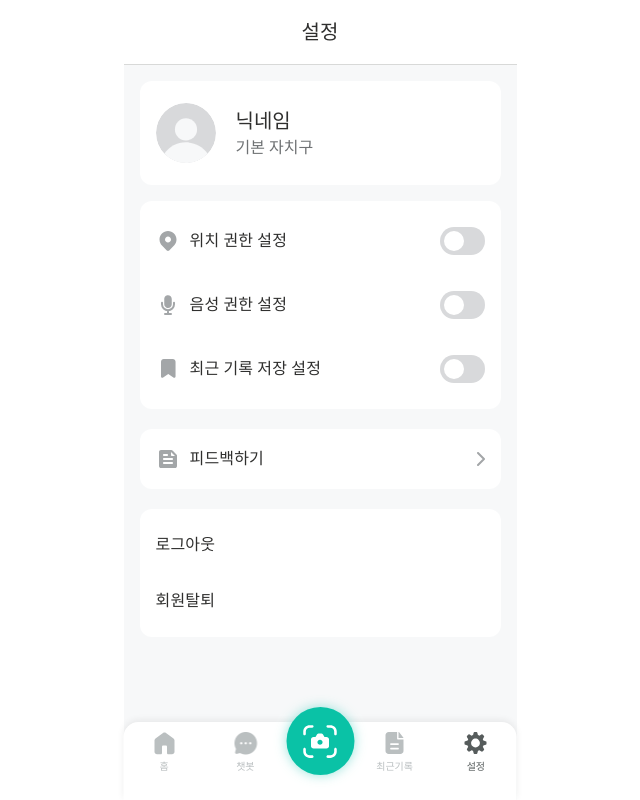
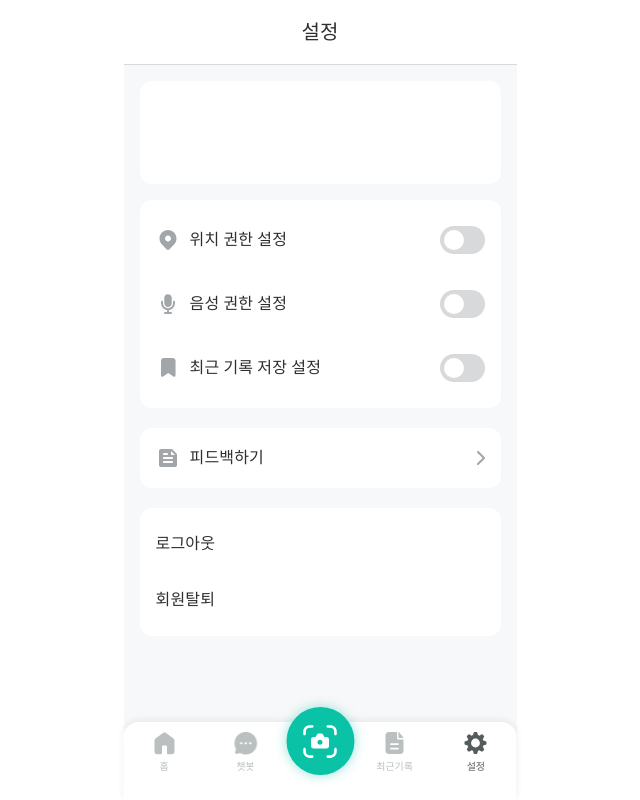
Before and after one commit to 9oormthon-univ/2025_SEASONTHON_TEAM_75_FE, a React (Vite) app: page /setting in a window 1280 px wide. Shown: the whole page, without its empty margins (320-960 px from the left). Built offline with nearby package versions, Linux system fonts and the light colour scheme; no server answers; a web font is replaced by a local one; what react-chatbot-kit would draw is missing.

Commit message:
🐛 프로필 불러오기 전 빈 값으로 변경

```diff
--- a/src/routes/setting/Setting.tsx
+++ b/src/routes/setting/Setting.tsx
@@ -1,6 +1,5 @@
 import Header from "@components/Header";
 import * as S from "./SettingStyle";
-import ProfileImg from "@assets/profile.svg";
 import ToggleListItem from "@components/setting/ToggleListItem";
 import FeedbackIcon from "@assets/setting_feedback.svg";
 import ArrowIcon from "@assets/history_arrow.svg";
@@ -52,7 +51,7 @@ const Setting = () => {
 
   // 프로필
   const [me, setMe] = useState<User | null>(null);
-  const [imgSrc, setImgSrc] = useState<string>(ProfileImg);
+  const [imgSrc, setImgSrc] = useState<string | null>(null);
 
   // 자치구
   const [defaultDistrict, setDefaultDistrict] = useState<string>("");
@@ -63,7 +62,7 @@ const Setting = () => {
         const { data } = await apiClient.get<UserResponse>("/api/v1/users/me");
 
         setMe(data.data);
-        setImgSrc(data.data.profileImageUrl || ProfileImg);
+        setImgSrc(data.data.profileImageUrl || null);
       } catch (e) {
         console.error("프로필 조회 실패:", e);
       }
@@ -121,14 +120,10 @@ const Setting = () => {
 
       <S.Container>
         <S.Profile>
-          <img
-            src={imgSrc}
-            alt="프로필 이미지"
-            onError={() => setImgSrc(ProfileImg)}
-          />
+          {imgSrc && <img src={imgSrc} alt="프로필 이미지" />}
           <S.Info>
-            <h3>{me?.nickName || "닉네임"}</h3>
-            <p>{defaultDistrict || "기본 자치구"}</p>
+            <h3>{me?.nickName || ""}</h3>
+            <p>{defaultDistrict || ""}</p>
           </S.Info>
         </S.Profile>
 
--- a/src/routes/setting/SettingStyle.ts
+++ b/src/routes/setting/SettingStyle.ts
@@ -18,9 +18,10 @@ export const Container = styled.div`
 export const Profile = styled.div`
   display: flex;
   gap: 20px;
-  padding: 22px 16px;
+  padding: 0 16px;
   margin: 16px;
   align-items: center;
+  height: 103px;
 
   border-radius: 12px;
   background: var(--white, #fff);
```
